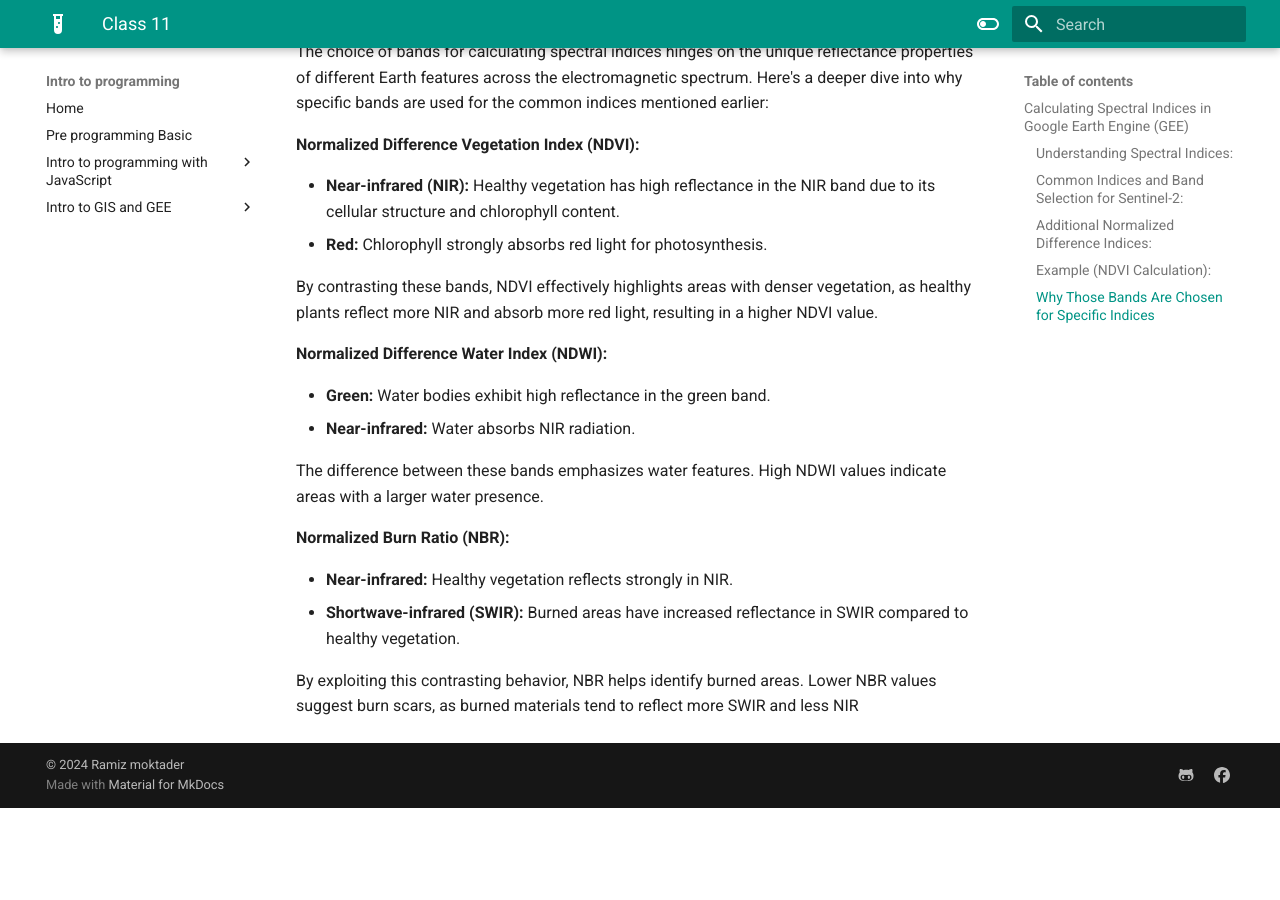
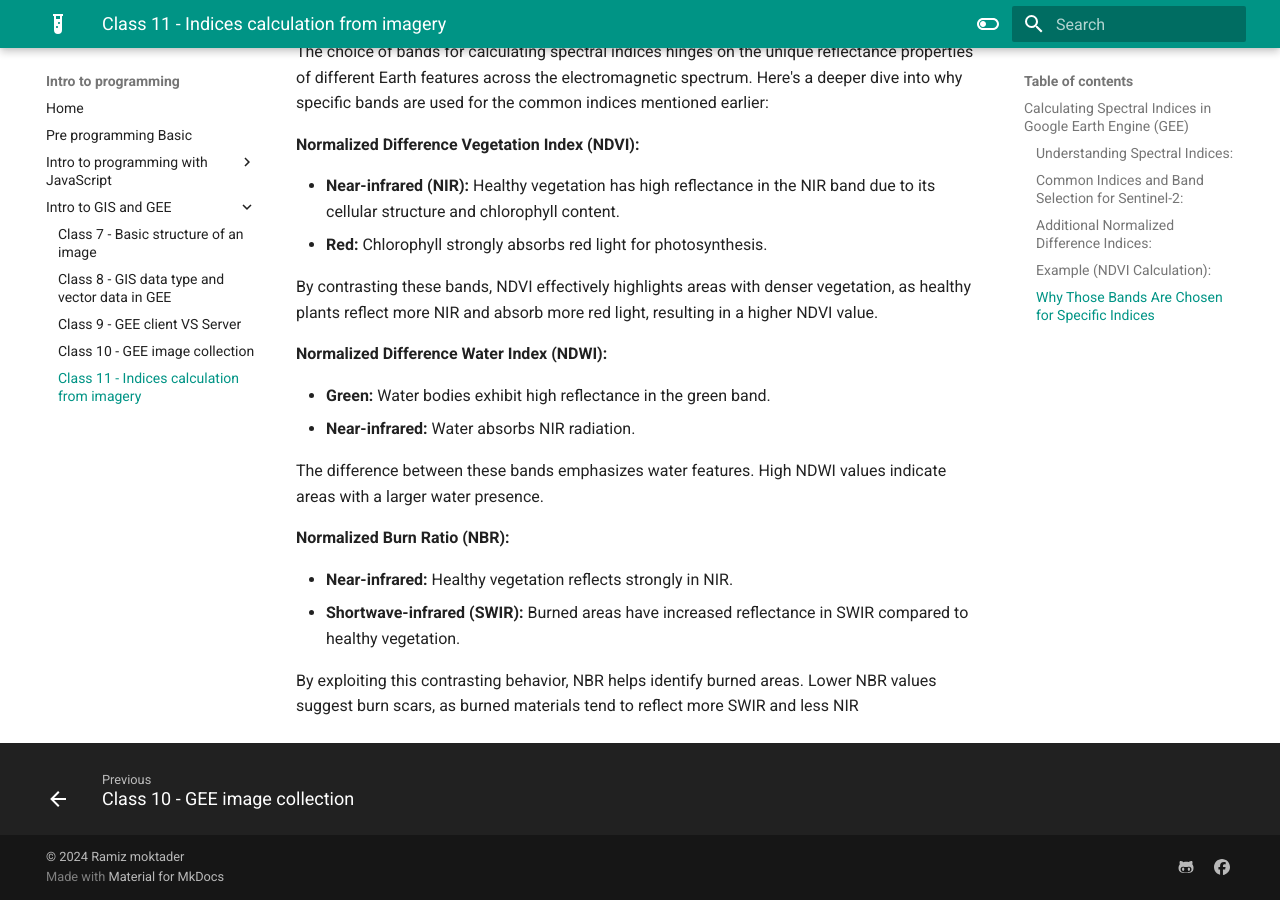
Before and after one commit to ramiz-moktader/geospatial-programming-course, an MkDocs documentation site: the page built from docs/indexCalculationClass11.md, in a window 1280 px wide and 900 px high, scrolled down 2121 px. Built offline with MkDocs 1.6.1 and Material for MkDocs 9.7.7, drawn with Linux system fonts in a browser that asks for light colours; before the commit the page ends 2929 px from its top, so only the background shows below that.

Commit message:
added class 11 link to yml

```diff
--- a/mkdocs.yml
+++ b/mkdocs.yml
@@ -16,6 +16,7 @@ nav:
      - Class 8 - GIS data type and vector data in GEE: raster-vector-data-in-gee.md
      - Class 9 - GEE client VS Server: gee-client-server-side-class9.md
      - Class 10 - GEE image collection: imgcollection-class10.md
+     - Class 11 - Indices calculation from imagery: indexCalculationClass11.md
 
 
 site_author: Ramiz moktader
```
